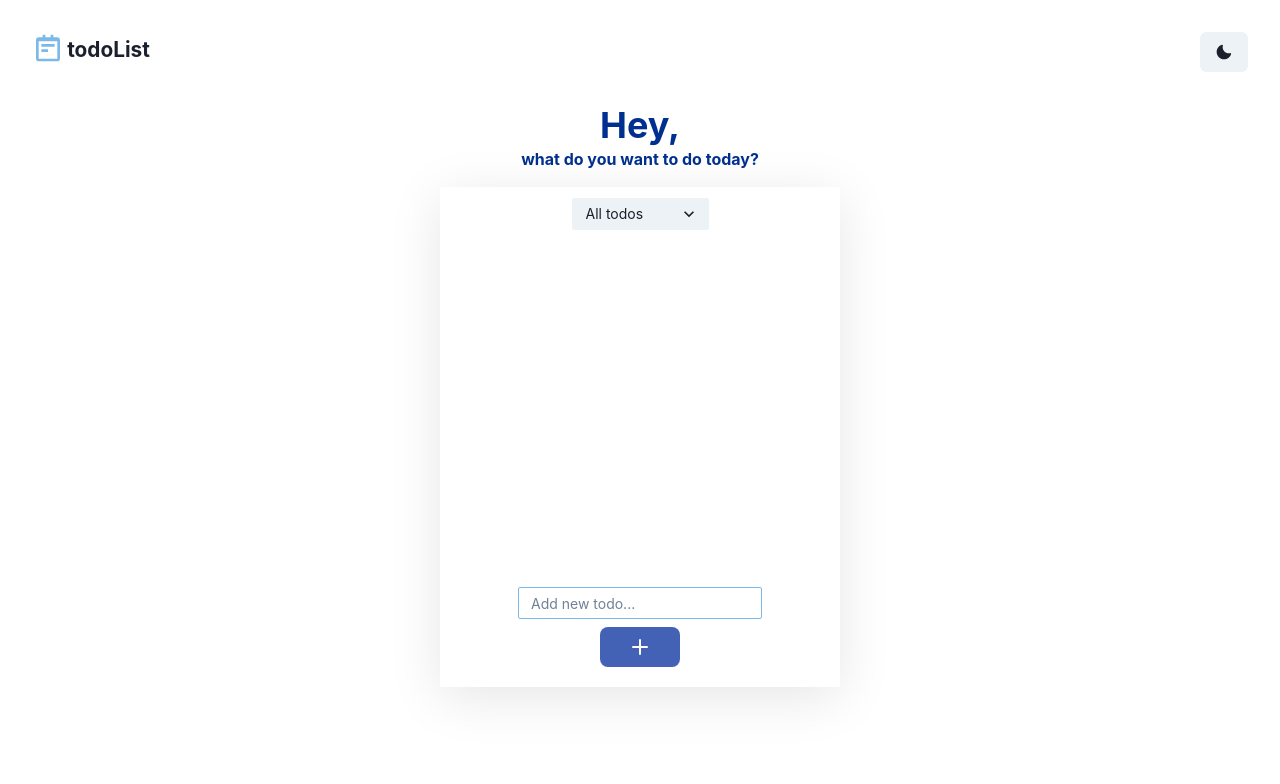
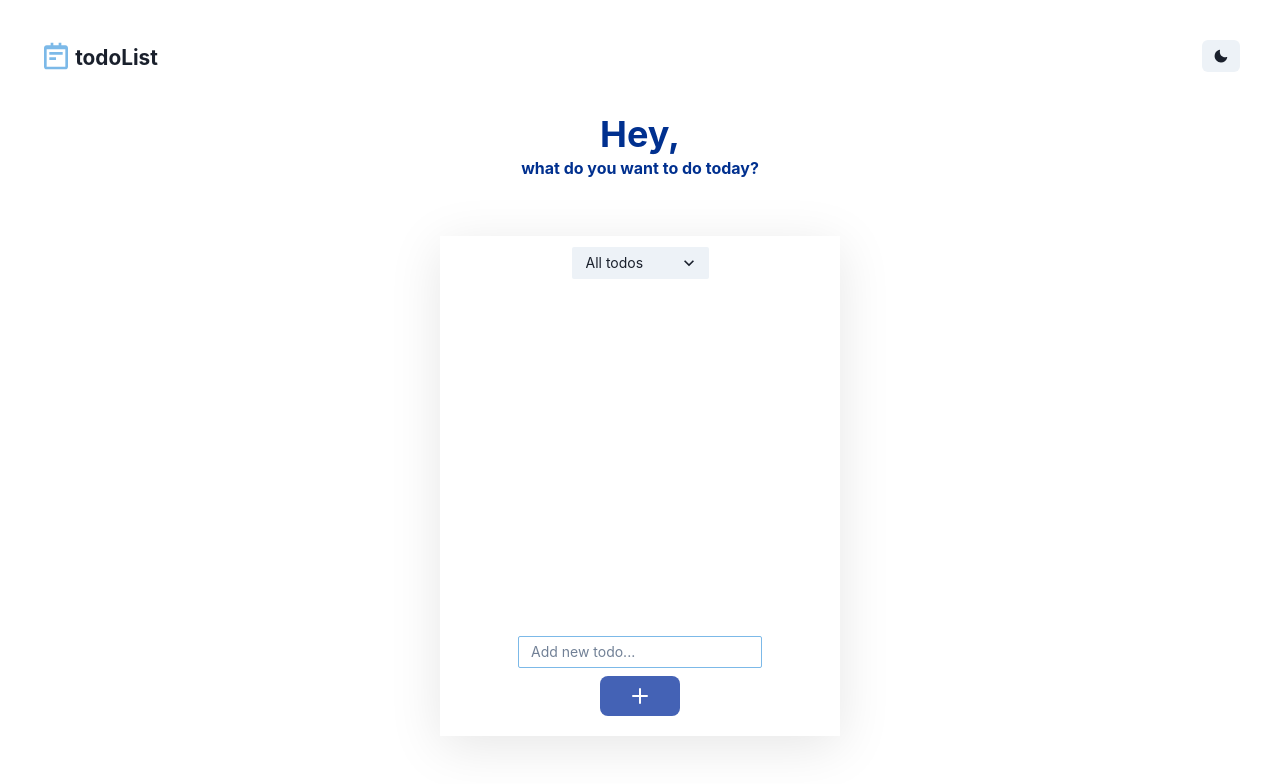
Before and after one commit to grzdev/plnr, a Next.js app: page / in a window 1280 px wide. Shown: the top 784 px of the page. Built offline with nearby package versions, Linux system fonts and the light colour scheme.

Commit message:
minor adjustments

```diff
--- a/modules/navbar.js
+++ b/modules/navbar.js
@@ -11,7 +11,7 @@ const navbar = () => {
     <Flex>
         <Box
           mr="auto"
-          p="2rem"
+          p="2.5rem"
           display="flex"
         >
             <BiNotepad
@@ -29,11 +29,11 @@ const navbar = () => {
         </Box>
 
         <Box
-            p="2rem"
+            p="2.5rem"
         >
             <Button
                 onClick={toggleColorMode}
-
+                size={["xs", "sm", "sm"]}
             >
                 {colorMode === 'light' ? <MoonIcon/> : <SunIcon/>}
             </Button>
--- a/modules/todoDiv.js
+++ b/modules/todoDiv.js
@@ -85,15 +85,16 @@ const todoDiv = () => {
         </Flex>
 
         <Flex
-            px={[0, 7, 10]}
+            py={[4, 9, 12]}
         >
             <Flex
                 w={[290, 300, 400]}
                 h={[450, 500, 500]}
                 boxShadow="rgba(0, 0, 0, 0.1) 0px 10px 50px;"
-                mt={["2rem", "1rem", "1rem"]}
+                mt={["1rem", "0.5rem", "0.5rem"]}
                 flexDir="column"
                 alignItems="center"
+                mb={["5rem", "1rem", "1rem"]}
             >
             <Box
                 mt="0.7rem"
```
